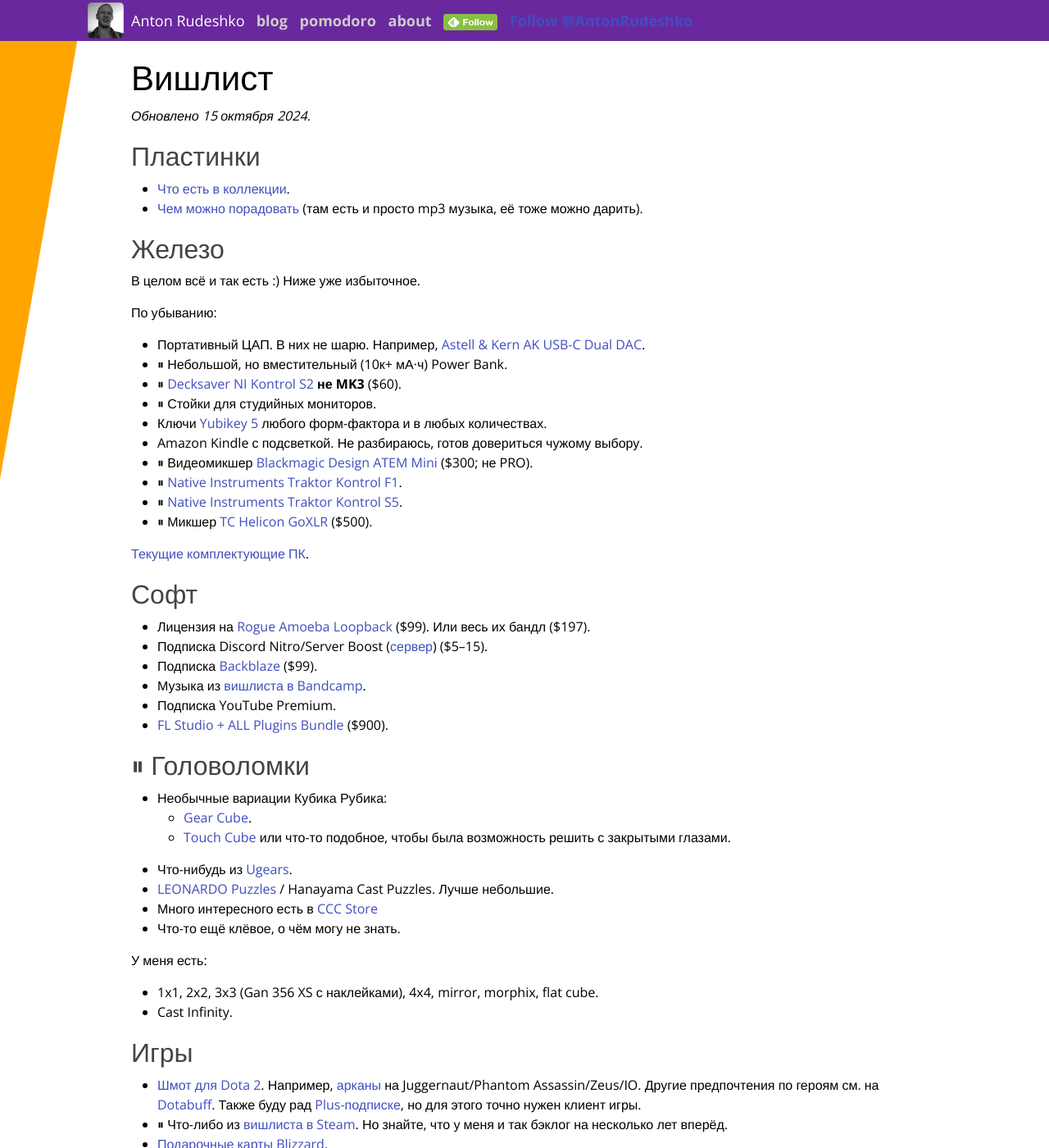
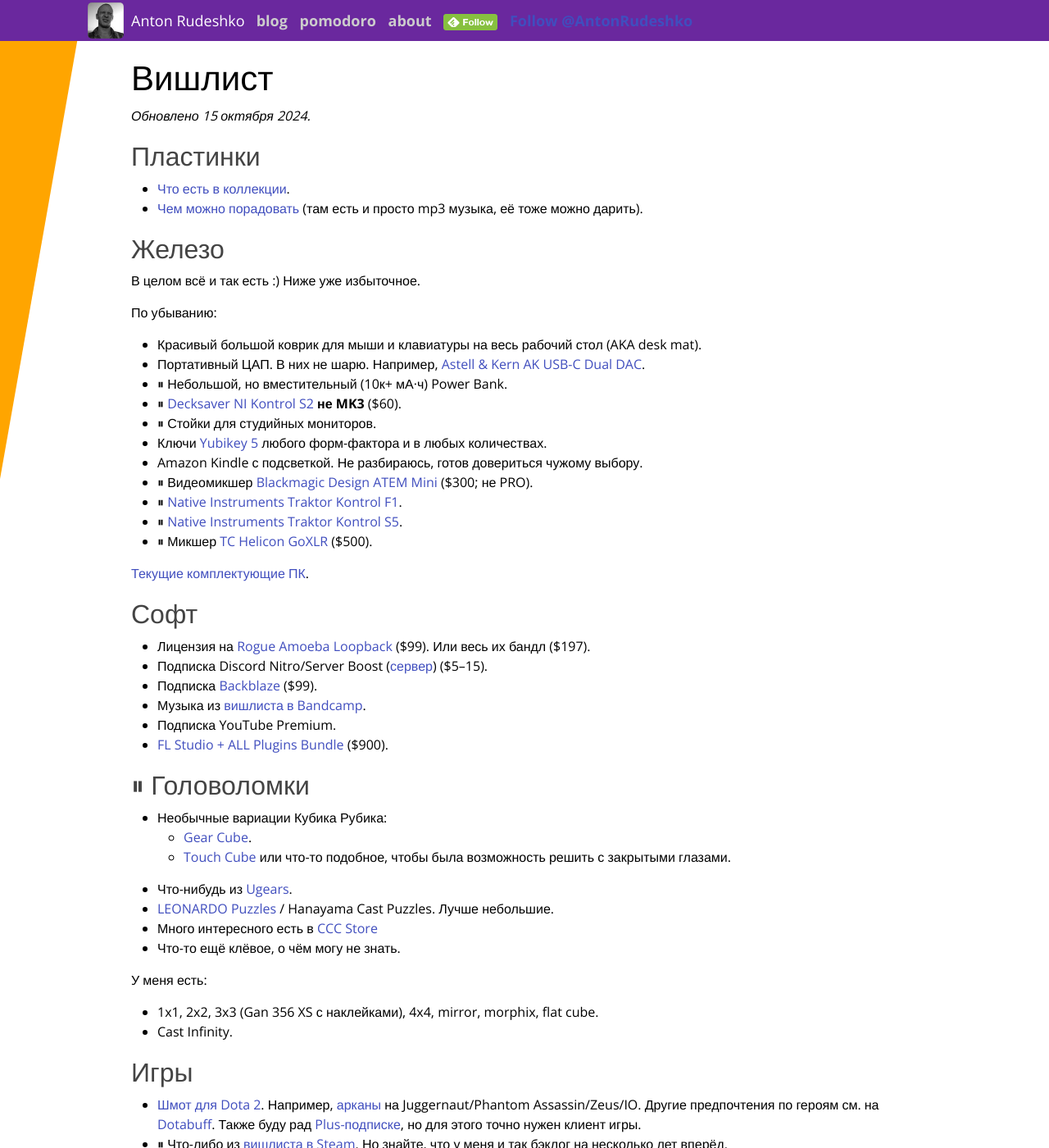
Before and after one commit to anton-rudeshko/anton-rudeshko.github.io, a Jekyll site: the page built from wishlist/index.md, in a window 1280 px wide and 1400 px high. Shown: the whole window at 82% size. Built offline with Jekyll 4.4.1, drawn with Linux system fonts in a browser that asks for light colours; comment, search, counter and statistics services are not loaded; some of the changed text lies outside the part shown.

Commit message:
wishlist: minor additions

```diff
--- a/wishlist/index.md
+++ b/wishlist/index.md
@@ -21,6 +21,7 @@ _Обновлено 15 октября 2024._
 
 По убыванию:
 
+- Красивый большой коврик для мыши и клавиатуры на весь рабочий стол (AKA desk mat).
 - Портативный ЦАП. В них не шарю. Например, [Astell & Kern AK USB-C Dual DAC].
 - ⏸ Небольшой, но вместительный (10к+ мА·ч) Power Bank.
 - ⏸ [Decksaver NI Kontrol S2] **не MK3** ($60).
@@ -89,6 +90,7 @@ _Обновлено 15 октября 2024._
 ## Разные приятные мелочи
 
 - [Попросите Армина](mailto:armin@astateoftrance.com) меня поздравить.
+- Аксессуары для плавания: очки, затычки в ~~рот~~, нос, уши.
 - Портативная документница под карточки, ручку, блокнот, паспорт итп.
 - Калимба. Например, Arcanum S21 или S17A.
 - Сувенирка от [kurzgesagt]: футболки, постеры, носочки, плюши.
@@ -102,7 +104,7 @@ _Обновлено 15 октября 2024._
 - "Blood, Sweat, and Pixels" by Jason Schreier (книжка на английском).
 - ⏸ Что-то для занятия каллиграфией (перо, чернила?)
 - Конфеты Cavendish & Harvey Ice Drops.
-- ⏸ Благовония **Satya**: Super Hit или Nag Champa.
+- Благовония **Satya**: Super Hit или Nag Champa.
 - ⏸ Контейнеры для хранения ***LEGO***.
 - Что угодно из [www.tranceshop.ru](http://www.tranceshop.ru/) или подобного.
 - Майки с 3D-печатью размера L.
```
